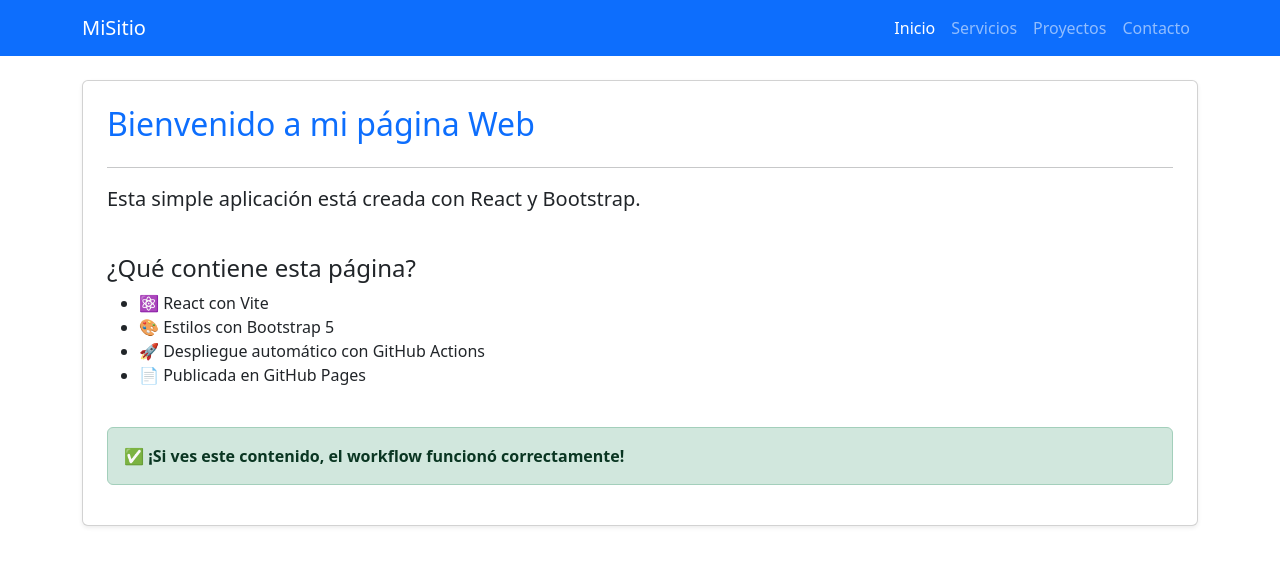
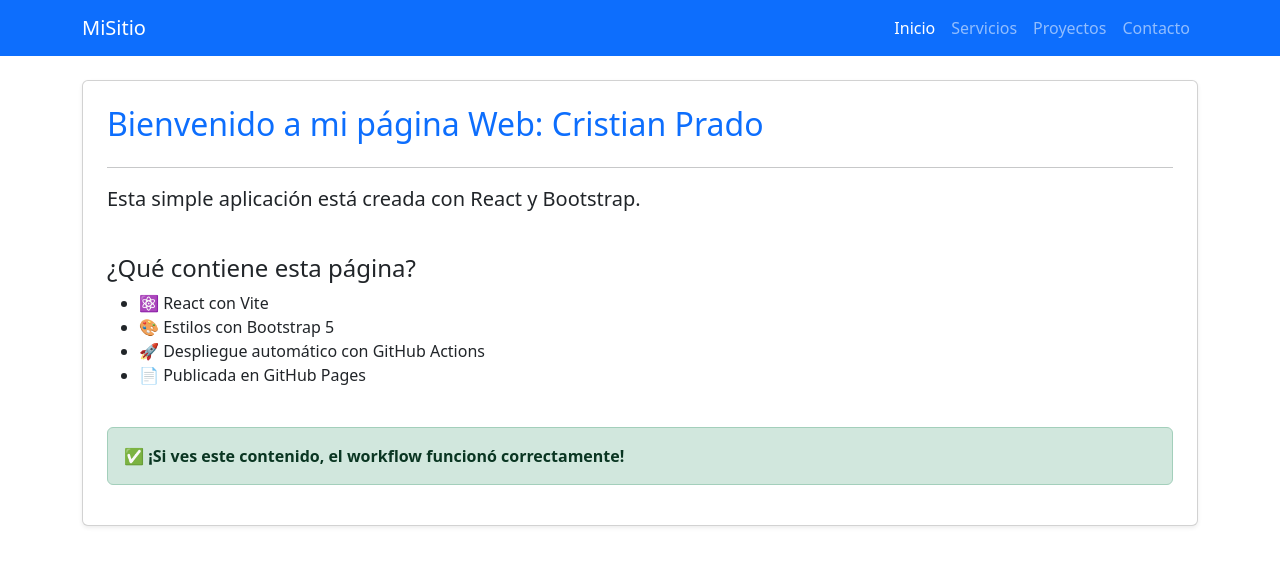
Before and after one commit to IsmaelPrado/DesWebIntegral, a React (Vite) app: page / in a window 1280 px wide. Shown: the top 566 px of the page. Built offline with nearby package versions, Linux system fonts and the light colour scheme.

Commit message:
Probando deploy 2

```diff
--- a/src/App.tsx
+++ b/src/App.tsx
@@ -6,7 +6,7 @@ function App() {
       <NavBar />
       <div className="container mt-4">
         <div className="card shadow-sm p-4">
-          <h2 className="text-primary">Bienvenido a mi página Web</h2>
+          <h2 className="text-primary">Bienvenido a mi página Web: Cristian Prado</h2>
           <hr />
           <p className="lead">
             Esta simple aplicación está creada con <strong>React y Bootstrap</strong>.
```
